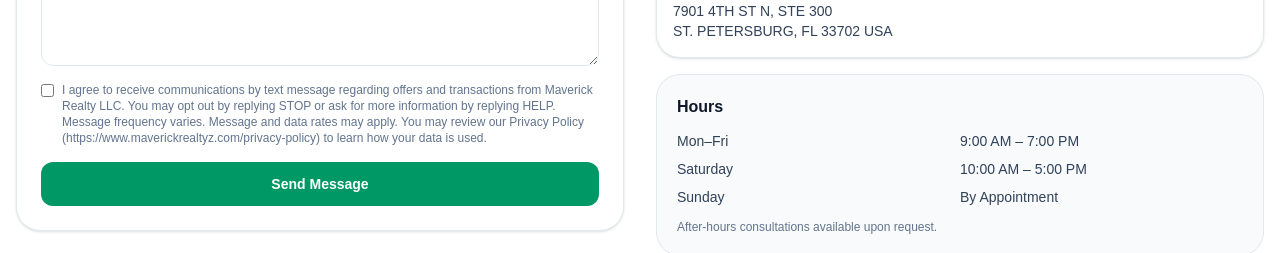
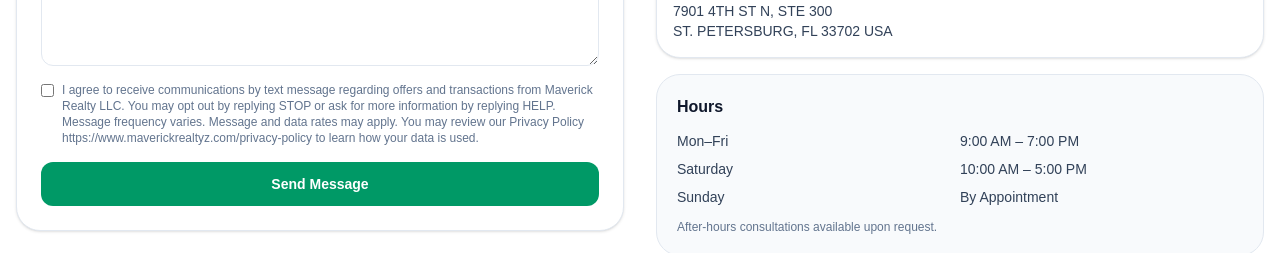
Before and after one commit to KhawarKhokhar/MaverickReality, a Next.js app: page /contact-us in a window 1280 px wide. Shown: the part 1140-1393 px from the top of the page. Built offline with nearby package versions, Linux system fonts and the light colour scheme.

Commit message:
Update page.tsx

```diff
--- a/src/app/contact-us/page.tsx
+++ b/src/app/contact-us/page.tsx
@@ -173,7 +173,7 @@ export default function ContactPage() {
                  <span>
   I agree to receive communications by text message regarding offers and transactions from Maverick Realty LLC.
 You may opt out by replying STOP or ask for more information by replying HELP. Message frequency varies. Message and data rates may apply.
-You may review our Privacy Policy <Link>(https://www.maverickrealtyz.com/privacy-policy)</Link> to learn how your data is used.
+You may review our Privacy Policy <a>https://www.maverickrealtyz.com/privacy-policy</a> to learn how your data is used.
 </span>
                 </label>
 
```
